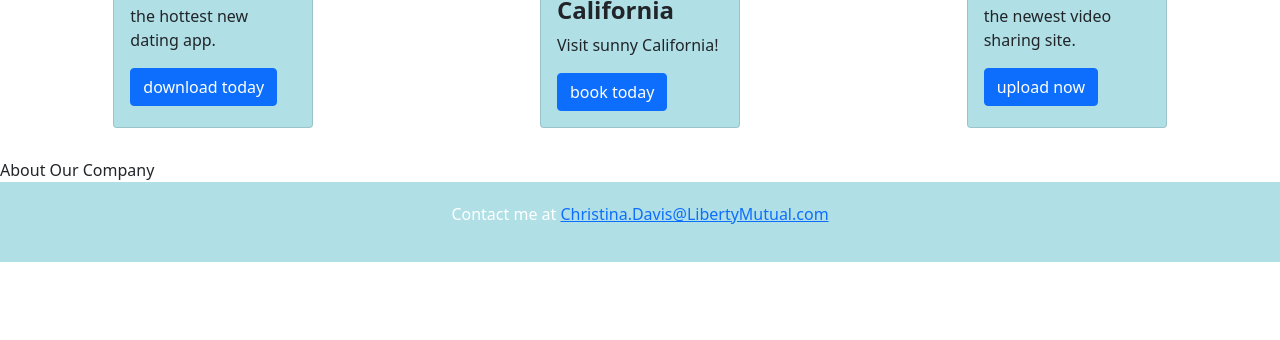
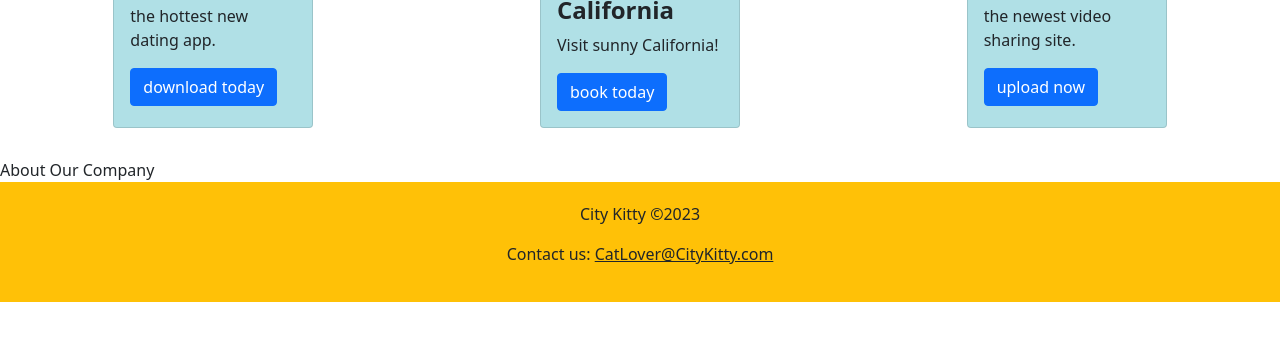
Before and after one commit to tinad1342/FSE-Phase1-Company, a plain HTML site: page index.html in a window 1280 px wide. Shown: the part 210-550 px from the top of the page. Drawn offline with nearby package versions, Linux system fonts and the light colour scheme.

Commit message:
style footer

```diff
--- a/index.html
+++ b/index.html
@@ -68,8 +68,9 @@
             About Our Company
         </section>
     </main>
-    <footer id="contacts">
-        <p>Contact me at <a href="mailto:Christina.Davis@LibertyMutual.com" target="_blank">Christina.Davis@LibertyMutual.com</a></p>
+    <footer id="contacts" class="bg-warning">
+        <p>City Kitty &copy;2023</p>
+        <p>Contact us: <a href="mailto:CatLover@CityKitty.com" target="_blank" class="text-dark">CatLover@CityKitty.com</a></p>
     </footer>
     <script src="https://cdn.jsdelivr.net/npm/bootstrap@5.0.2/dist/js/bootstrap.bundle.min.js" integrity="sha384-MrcW6ZMFYlzcLA8Nl+NtUVF0sA7MsXsP1UyJoMp4YLEuNSfAP+JcXn/tWtIaxVXM" crossorigin="anonymous"></script>
 </body>
--- a/styles.css
+++ b/styles.css
@@ -28,7 +28,5 @@ a:hover {
 
 footer {
     text-align: center;
-    background-color:powderblue;
-    padding: 20px;
-    color: white;
+    padding: 20px 0px;
 }
```
